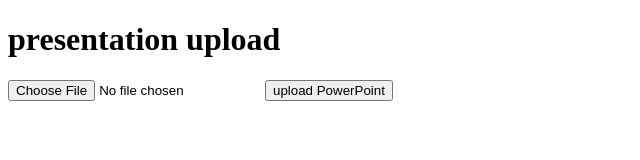
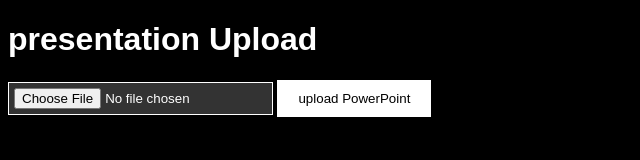
Before and after one commit to 0xMatthew/CLARA2, a plain HTML site: page frontend/index.html in a window 1280 px wide. Shown: the whole page, without its empty margins (0-640 px from the left). Drawn offline with Linux system fonts and the light colour scheme.

Commit message:
clean up requirements.txt, reduce eye bleed from index.html

```diff
--- a/frontend/index.html
+++ b/frontend/index.html
@@ -4,9 +4,38 @@
     <meta charset="UTF-8">
     <meta name="viewport" content="width=device-width, initial-scale=1.0">
     <title>CLARA2 PowerPoint upload</title>
+    <style>
+        body {
+            background-color: #000000;
+            color: #FFFFFF;
+            font-family: Arial, sans-serif;
+        }
+        h1 {
+            color: #FFFFFF;
+        }
+        form {
+            margin-top: 20px;
+        }
+        input[type="file"] {
+            color: #FFFFFF;
+            background-color: #333333;
+            border: 1px solid #FFFFFF;
+            padding: 5px;
+        }
+        button {
+            color: #000000;
+            background-color: #FFFFFF;
+            border: 1px solid #FFFFFF;
+            padding: 10px 20px;
+            cursor: pointer;
+        }
+        button:hover {
+            background-color: #CCCCCC;
+        }
+    </style>
 </head>
 <body>
-    <h1>presentation upload</h1>
+    <h1>presentation Upload</h1>
     <form id="upload-form" enctype="multipart/form-data">
         <input type="file" id="file-input" name="presentation" accept=".pptx" required>
         <button type="submit">upload PowerPoint</button>
```
Also changed, not shown: requirements.txt.
